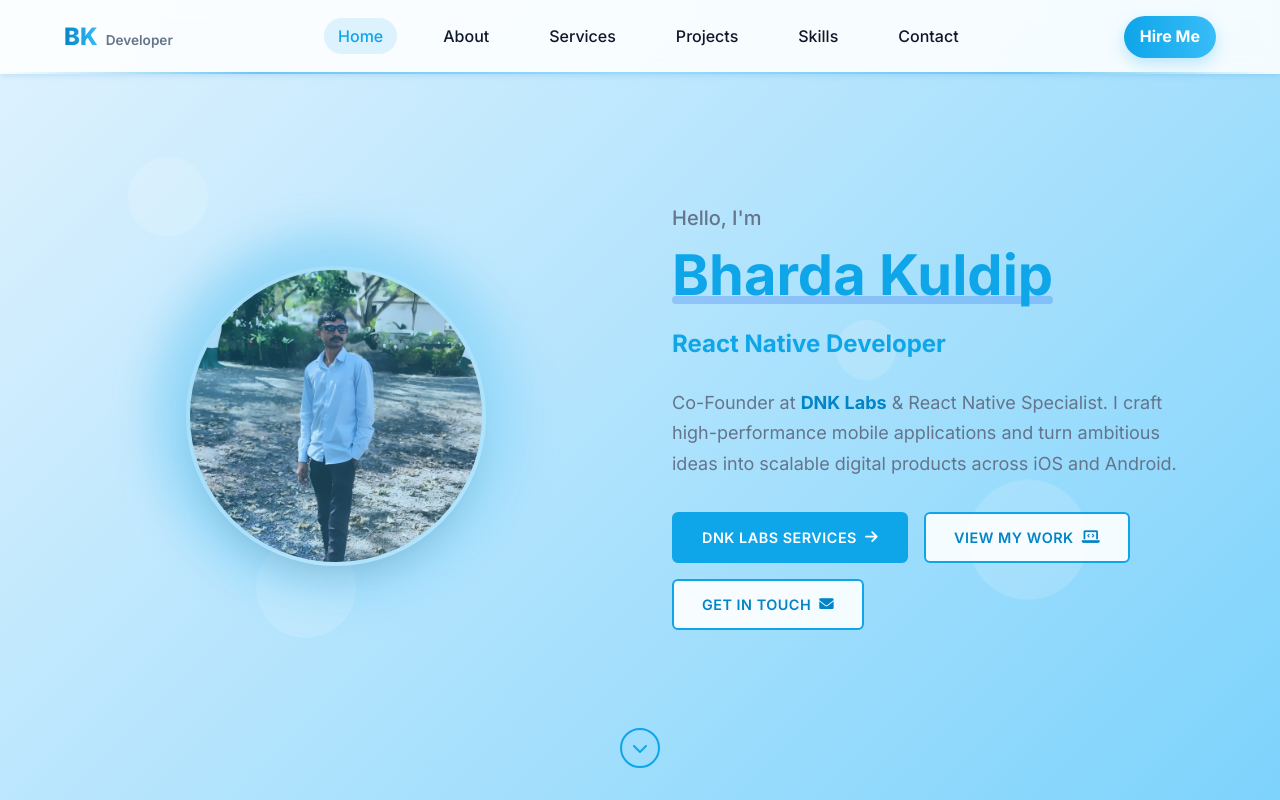
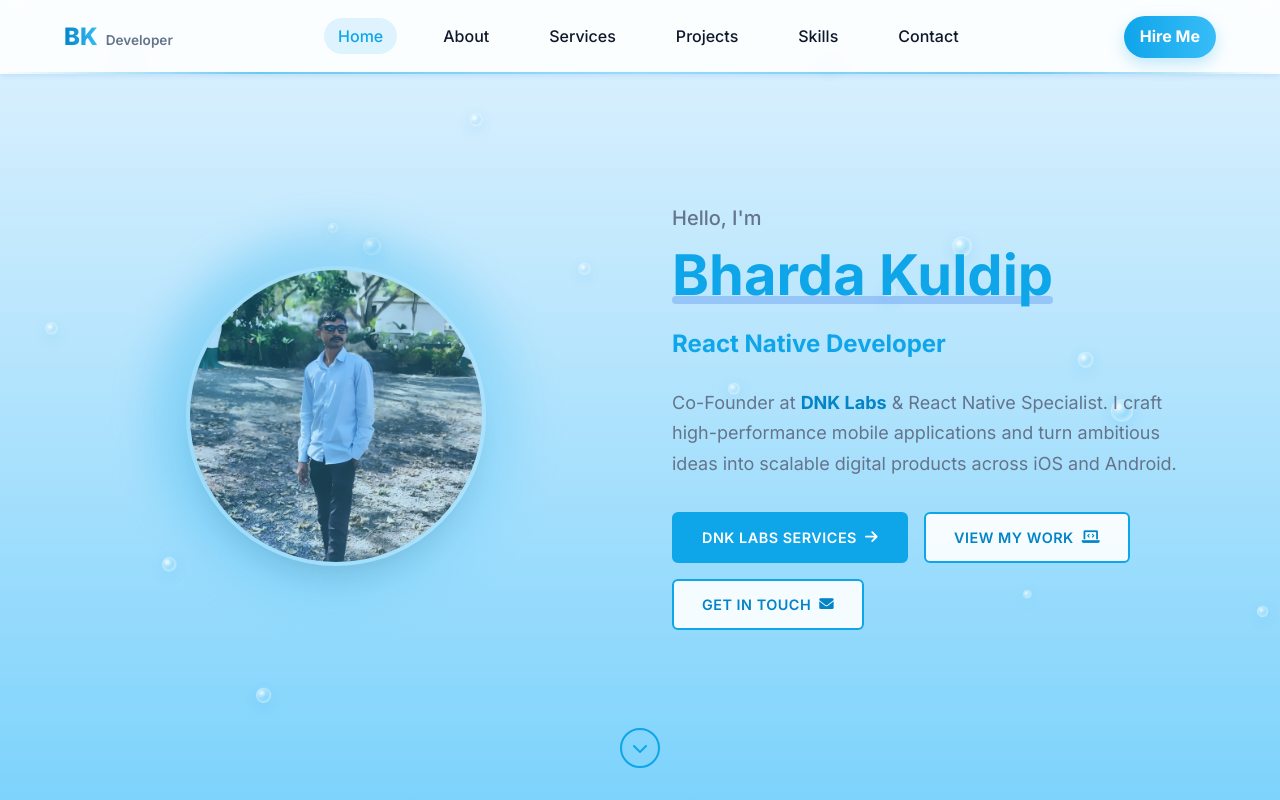
Before and after one commit to kuldip0107/bharda-kuldip-portfolio, a React (Vite) app: page / in a window 1280 px wide. Shown: the top 800 px of the page. Built offline with nearby package versions, Linux system fonts and the light colour scheme.

Commit message:
feat(ui): add small floating bubbles background animation across portfolio

```diff
--- a/src/components/BackgroundAnimation.jsx
+++ b/src/components/BackgroundAnimation.jsx
@@ -1,25 +1,48 @@
 export default function BackgroundAnimation() {
+  const bubbles = [
+    { id: 1, size: 12, left: 4, duration: 15, delay: -2 },
+    { id: 2, size: 20, left: 9, duration: 18, delay: -9 },
+    { id: 3, size: 8, left: 14, duration: 13, delay: -5 },
+    { id: 4, size: 16, left: 19, duration: 16, delay: -12 },
+    { id: 5, size: 10, left: 25, duration: 14, delay: -3 },
+    { id: 6, size: 24, left: 31, duration: 21, delay: -15 },
+    { id: 7, size: 14, left: 36, duration: 17, delay: -7 },
+    { id: 8, size: 18, left: 42, duration: 19, delay: -11 },
+    { id: 9, size: 9, left: 48, duration: 12, delay: -4 },
+    { id: 10, size: 22, left: 53, duration: 20, delay: -14 },
+    { id: 11, size: 11, left: 58, duration: 15, delay: -1 },
+    { id: 12, size: 16, left: 64, duration: 17, delay: -8 },
+    { id: 13, size: 13, left: 69, duration: 14, delay: -16 },
+    { id: 14, size: 20, left: 74, duration: 19, delay: -6 },
+    { id: 15, size: 8, left: 79, duration: 13, delay: -10 },
+    { id: 16, size: 15, left: 85, duration: 16, delay: -2 },
+    { id: 17, size: 22, left: 90, duration: 22, delay: -13 },
+    { id: 18, size: 10, left: 95, duration: 14, delay: -7 },
+    { id: 19, size: 14, left: 12, duration: 18, delay: -17 },
+    { id: 20, size: 18, left: 28, duration: 16, delay: -4 },
+    { id: 21, size: 12, left: 45, duration: 15, delay: -18 },
+    { id: 22, size: 16, left: 62, duration: 17, delay: -10 },
+    { id: 23, size: 9, left: 78, duration: 13, delay: -19 },
+    { id: 24, size: 21, left: 88, duration: 20, delay: -3 },
+    { id: 25, size: 11, left: 97, duration: 14, delay: -11 },
+  ];
+
   return (
     <div className="ambient-background" aria-hidden="true">
-      {/* Subtle developer grid pattern */}
-      <div className="bg-grid-mesh" />
-
-      {/* Floating luminous aurora orbs */}
-      <div className="aurora-orb orb-1" />
-      <div className="aurora-orb orb-2" />
-      <div className="aurora-orb orb-3" />
-      <div className="aurora-orb orb-4" />
-
-      {/* Floating ambient particles */}
-      <div className="ambient-particles">
-        <span className="particle p-1" />
-        <span className="particle p-2" />
-        <span className="particle p-3" />
-        <span className="particle p-4" />
-        <span className="particle p-5" />
-        <span className="particle p-6" />
-        <span className="particle p-7" />
-        <span className="particle p-8" />
+      <div className="bubbles-container">
+        {bubbles.map((b) => (
+          <span
+            key={b.id}
+            className="floating-bubble"
+            style={{
+              width: `${b.size}px`,
+              height: `${b.size}px`,
+              left: `${b.left}%`,
+              animationDuration: `${b.duration}s`,
+              animationDelay: `${b.delay}s`,
+            }}
+          />
+        ))}
       </div>
     </div>
   );
--- a/src/components/Hero.jsx
+++ b/src/components/Hero.jsx
@@ -65,14 +65,7 @@ export default function Hero() {
       <div
         className="hero-background"
         style={{ transform: `translateY(${parallaxOffset}px)` }}
-      >
-        <div className="floating-elements">
-          <div className="floating-element element-1" style={{ animationDelay: '0s' }}></div>
-          <div className="floating-element element-2" style={{ animationDelay: '0.5s' }}></div>
-          <div className="floating-element element-3" style={{ animationDelay: '1s' }}></div>
-          <div className="floating-element element-4" style={{ animationDelay: '1.5s' }}></div>
-        </div>
-      </div>
+      />
 
       <div className="hero-content">
         <div className="hero-image">
--- a/src/index.css
+++ b/src/index.css
@@ -290,7 +290,7 @@ header::after {
     display: flex;
     align-items: center;
     padding: 6rem 5% 4rem;
-    background: linear-gradient(135deg, #e0f2fe 0%, #bae6fd 40%, #7dd3fc 100%);
+    background: transparent;
     position: relative;
     overflow: hidden;
 }
@@ -304,28 +304,7 @@ header::after {
     z-index: 1;
 }
 
-.floating-elements {
-    position: absolute;
-    width: 100%;
-    height: 100%;
-}
-
-.floating-element {
-    position: absolute;
-    border-radius: 50%;
-    background: rgba(255, 255, 255, 0.15);
-    animation: float 6s ease-in-out infinite;
-}
-
-.element-1 { width: 80px; height: 80px; top: 20%; left: 10%; }
-.element-2 { width: 120px; height: 120px; top: 60%; right: 15%; }
-.element-3 { width: 60px; height: 60px; top: 40%; right: 30%; }
-.element-4 { width: 100px; height: 100px; bottom: 20%; left: 20%; }
-
-@keyframes float {
-    0%, 100% { transform: translateY(0px) rotate(0deg); }
-    50% { transform: translateY(-20px) rotate(180deg); }
-}
+
 
 .hero-content {
     display: grid;
@@ -1565,7 +1544,7 @@ footer {
 
 
 /* ==========================================================================
-   AUTOMATIC AMBIENT BACKGROUND ANIMATION (LIVING AURORA MESH & GRID)
+   FLOATING AMBIENT BUBBLES BACKGROUND ANIMATION
    ========================================================================== */
 .ambient-background {
     position: fixed;
@@ -1578,157 +1557,62 @@ footer {
     overflow: hidden;
 }
 
-/* Subtle futuristic tech grid mesh */
-.bg-grid-mesh {
+.bubbles-container {
+    position: relative;
+    width: 100%;
+    height: 100%;
+    overflow: hidden;
+    pointer-events: none;
+}
+
+.floating-bubble {
     position: absolute;
-    top: 0;
-    left: 0;
-    width: 100%;
-    height: 100%;
-    background-image:
-        radial-gradient(rgba(2, 132, 199, 0.12) 1px, transparent 1px),
-        linear-gradient(to right, rgba(14, 165, 233, 0.03) 1px, transparent 1px),
-        linear-gradient(to bottom, rgba(14, 165, 233, 0.03) 1px, transparent 1px);
-    background-size: 32px 32px, 64px 64px, 64px 64px;
-    background-position: 0 0, 0 0, 0 0;
-    opacity: 0.65;
-    mask-image: radial-gradient(ellipse 90% 90% at 50% 50%, black 40%, transparent 100%);
-    -webkit-mask-image: radial-gradient(ellipse 90% 90% at 50% 50%, black 40%, transparent 100%);
-}
-
-/* Floating Luminous Aurora Orbs */
-.aurora-orb {
-    position: absolute;
+    bottom: -60px;
     border-radius: 50%;
-    filter: blur(85px);
+    background: radial-gradient(circle at 35% 35%, rgba(255, 255, 255, 0.9) 0%, rgba(56, 189, 248, 0.35) 50%, rgba(14, 165, 233, 0.12) 85%);
+    border: 1px solid rgba(255, 255, 255, 0.65);
+    box-shadow: inset 0 0 6px rgba(255, 255, 255, 0.7), 0 4px 16px rgba(14, 165, 233, 0.22);
     pointer-events: none;
     will-change: transform, opacity;
-    opacity: 0.45;
-}
-
-/* Orb 1: Sky Blue / Cyan - Top Left drifting across */
-.orb-1 {
-    width: 480px;
-    height: 480px;
-    top: -10%;
-    left: -5%;
-    background: radial-gradient(circle, #38bdf8 0%, #0ea5e9 50%, transparent 75%);
-    animation: floatOrb1 22s ease-in-out infinite alternate;
-}
-
-/* Orb 2: Deep Cyan / Electric Teal - Top Right drifting down */
-.orb-2 {
-    width: 520px;
-    height: 520px;
-    top: 15%;
-    right: -10%;
-    background: radial-gradient(circle, #06b6d4 0%, #0284c7 50%, transparent 75%);
-    animation: floatOrb2 26s ease-in-out infinite alternate;
-}
-
-/* Orb 3: Violet-Indigo / Cyan - Middle Left drifting to Center */
-.orb-3 {
-    width: 450px;
-    height: 450px;
-    top: 45%;
-    left: 15%;
-    background: radial-gradient(circle, #818cf8 0%, #38bdf8 50%, transparent 75%);
-    animation: floatOrb3 20s ease-in-out infinite alternate;
-}
-
-/* Orb 4: Soft Turquoise - Bottom Right */
-.orb-4 {
-    width: 500px;
-    height: 500px;
-    bottom: -15%;
-    right: 5%;
-    background: radial-gradient(circle, #2dd4bf 0%, #0ea5e9 50%, transparent 75%);
-    animation: floatOrb4 28s ease-in-out infinite alternate;
-}
-
-@keyframes floatOrb1 {
+    animation: bubbleRise linear infinite;
+}
+
+/* Little glossy shine spot inside each bubble */
+.floating-bubble::after {
+    content: '';
+    position: absolute;
+    top: 18%;
+    left: 20%;
+    width: 28%;
+    height: 28%;
+    border-radius: 50%;
+    background: rgba(255, 255, 255, 0.9);
+    filter: blur(0.5px);
+}
+
+@keyframes bubbleRise {
     0% {
-        transform: translate3d(0, 0, 0) scale(1);
+        transform: translateY(0) translateX(0) scale(0.8);
+        opacity: 0;
+    }
+    8% {
+        opacity: 0.75;
+    }
+    25% {
+        transform: translateY(-28vh) translateX(18px) scale(1);
     }
     50% {
-        transform: translate3d(180px, 120px, 0) scale(1.18);
+        transform: translateY(-56vh) translateX(-16px) scale(1.06);
+    }
+    75% {
+        transform: translateY(-84vh) translateX(14px) scale(0.96);
+    }
+    92% {
+        opacity: 0.75;
     }
     100% {
-        transform: translate3d(90px, 240px, 0) scale(0.95);
-    }
-}
-
-@keyframes floatOrb2 {
-    0% {
-        transform: translate3d(0, 0, 0) scale(1);
-    }
-    50% {
-        transform: translate3d(-160px, 140px, 0) scale(1.15);
-    }
-    100% {
-        transform: translate3d(-80px, 300px, 0) scale(0.9);
-    }
-}
-
-@keyframes floatOrb3 {
-    0% {
-        transform: translate3d(0, 0, 0) scale(0.95);
-    }
-    50% {
-        transform: translate3d(140px, -100px, 0) scale(1.2);
-    }
-    100% {
-        transform: translate3d(-60px, 80px, 0) scale(1.05);
-    }
-}
-
-@keyframes floatOrb4 {
-    0% {
-        transform: translate3d(0, 0, 0) scale(1);
-    }
-    50% {
-        transform: translate3d(-150px, -120px, 0) scale(1.22);
-    }
-    100% {
-        transform: translate3d(-240px, -40px, 0) scale(0.92);
-    }
-}
-
-/* Floating Ambient Micro-Particles (Soft floating glowing dust) */
-.ambient-particles {
-    position: absolute;
-    width: 100%;
-    height: 100%;
-    top: 0;
-    left: 0;
-}
-
-.particle {
-    position: absolute;
-    border-radius: 50%;
-    background: rgba(14, 165, 233, 0.4);
-    box-shadow: 0 0 10px rgba(56, 189, 248, 0.6);
-    pointer-events: none;
-    animation: floatParticle 16s ease-in-out infinite;
-}
-
-.particle.p-1 { width: 6px; height: 6px; top: 18%; left: 12%; animation-duration: 18s; animation-delay: 0s; }
-.particle.p-2 { width: 8px; height: 8px; top: 28%; left: 82%; animation-duration: 22s; animation-delay: 2s; }
-.particle.p-3 { width: 5px; height: 5px; top: 58%; left: 24%; animation-duration: 16s; animation-delay: 4s; }
-.particle.p-4 { width: 7px; height: 7px; top: 72%; left: 78%; animation-duration: 20s; animation-delay: 1s; }
-.particle.p-5 { width: 6px; height: 6px; top: 40%; left: 62%; animation-duration: 19s; animation-delay: 3s; }
-.particle.p-6 { width: 4px; height: 4px; top: 85%; left: 35%; animation-duration: 24s; animation-delay: 5s; }
-.particle.p-7 { width: 7px; height: 7px; top: 12%; left: 45%; animation-duration: 21s; animation-delay: 2.5s; }
-.particle.p-8 { width: 5px; height: 5px; top: 65%; left: 90%; animation-duration: 17s; animation-delay: 1.5s; }
-
-@keyframes floatParticle {
-    0%, 100% {
-        transform: translateY(0px) translateX(0px);
-        opacity: 0.25;
-    }
-    50% {
-        transform: translateY(-35px) translateX(20px);
-        opacity: 0.85;
+        transform: translateY(-115vh) translateX(-10px) scale(0.85);
+        opacity: 0;
     }
 }
 
```
